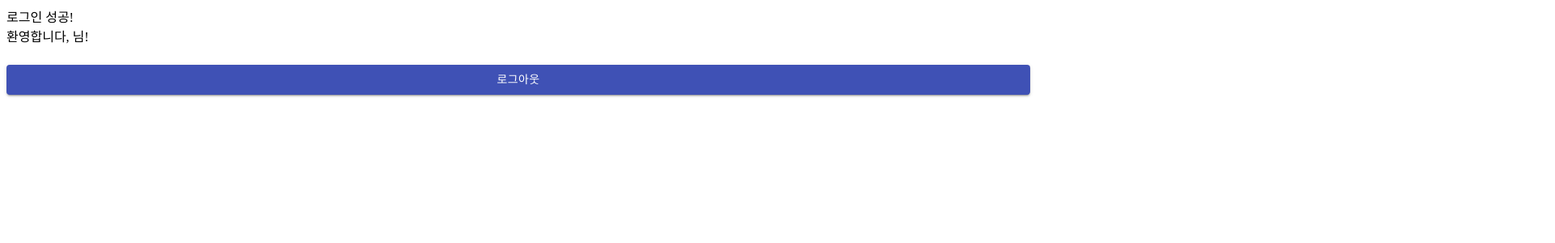
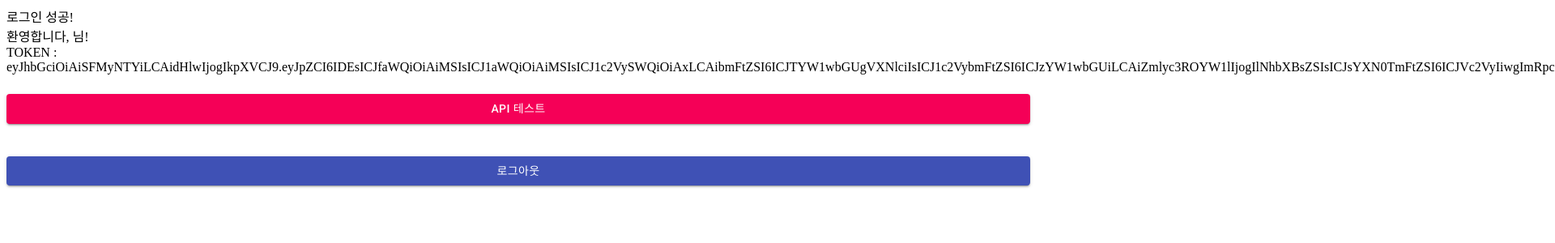
Before and after one commit to kmmin78/chatters_frontend, a React (Create React App) app: page /profile in a window 1280 px wide. Shown: the top 300 px of the page at 81% size, 1920 px wide, since content can reach past the window. Built offline with nearby package versions, Linux system fonts and the light colour scheme; sample sign-in values are in the browser's storage.

Commit message:
2020-08-18 1:04  - api 테스트 작성

```diff
--- a/src/components/pages/Profile.tsx
+++ b/src/components/pages/Profile.tsx
@@ -2,6 +2,7 @@ import React from 'react';
 import Button from '@material-ui/core/Button';
 import { makeStyles } from '@material-ui/core/styles';
 import AuthService from 'auth/authService';
+import axios from 'axios';
 
 //material-ui
 const useStyles = makeStyles((theme) => ({
@@ -33,10 +34,31 @@ export default function Profile<T>(props: T) {
 
     const currentUser = AuthService.getCurrentUser();
 
+    function testAjax() {
+        axios
+            .get('/test')
+            .then((data) => {
+                console.dir(data);
+            })
+            .catch((error) => {
+                console.dir(error);
+            });
+    }
+
     return (
         <>
             <div>로그인 성공!</div>
             <div>환영합니다, {currentUser.memberName}님!</div>
+            <div>TOKEN : {currentUser.accessToken}</div>
+            <Button
+                onClick={testAjax}
+                fullWidth
+                variant='contained'
+                color='secondary'
+                className={classes.submit}
+            >
+                api 테스트
+            </Button>
             <Button
                 onClick={logOutProcess}
                 fullWidth
```
